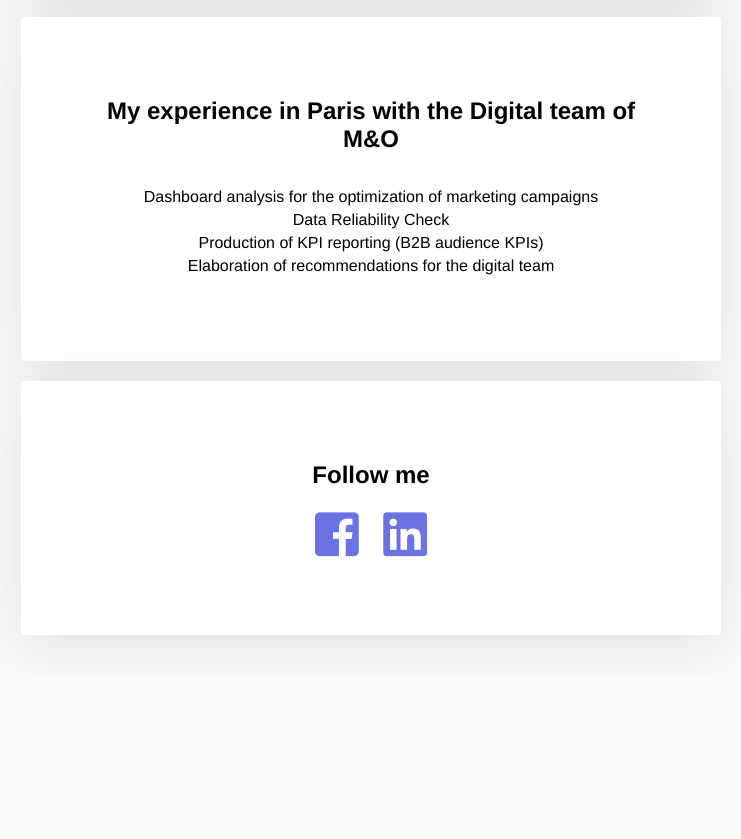
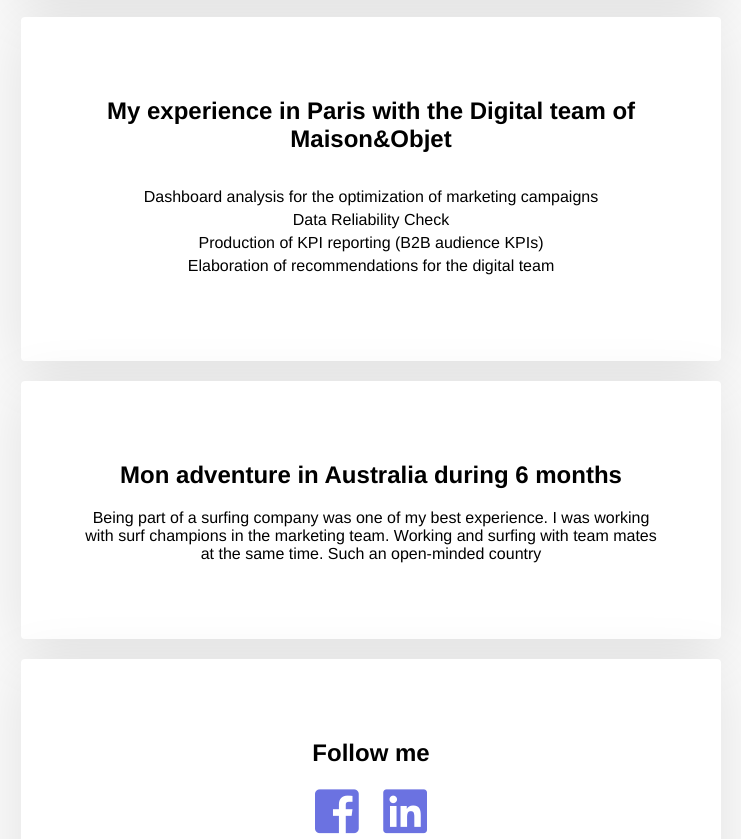
Before and after one commit to Naunaudel/My-profile, a plain HTML site: page index.html in a window 1280 px wide. Shown: the part 439-1278 px from the top of the page, without its empty margins (269-1010 px from the left). Before the commit the page ends 1114 px from the top, so only its background shows below. Drawn offline with Linux system fonts and the light colour scheme.

Commit message:
Add files via upload

```diff
--- a/index.html
+++ b/index.html
@@ -24,13 +24,17 @@
 			</div>
 
 			<div class="boxes-white">
-				<h2>My experience in Paris with the Digital team of M&O</h2>
+				<h2>My experience in Paris with the Digital team of Maison&Objet</h2>
 				<ul class="list-column">
 					<li class="li-padding">Dashboard analysis for the optimization of marketing campaigns</li>
 					<li class="li-padding">Data Reliability Check</li>
 					<li class="li-padding">Production of KPI reporting (B2B audience KPIs)</li>
 					<li class="li-padding">Elaboration of recommendations for the digital team</li>
 				</ul>
+			</div>
+			<div class="boxes-white">
+				<h2>Mon adventure in Australia during 6 months</h2>
+				<p>Being part of a surfing company was one of my best experience. I was working with surf champions in the marketing team. Working and surfing with team mates at the same time. Such an open-minded country</p>
 			</div>
 
 			<div class="boxes-white">
```
